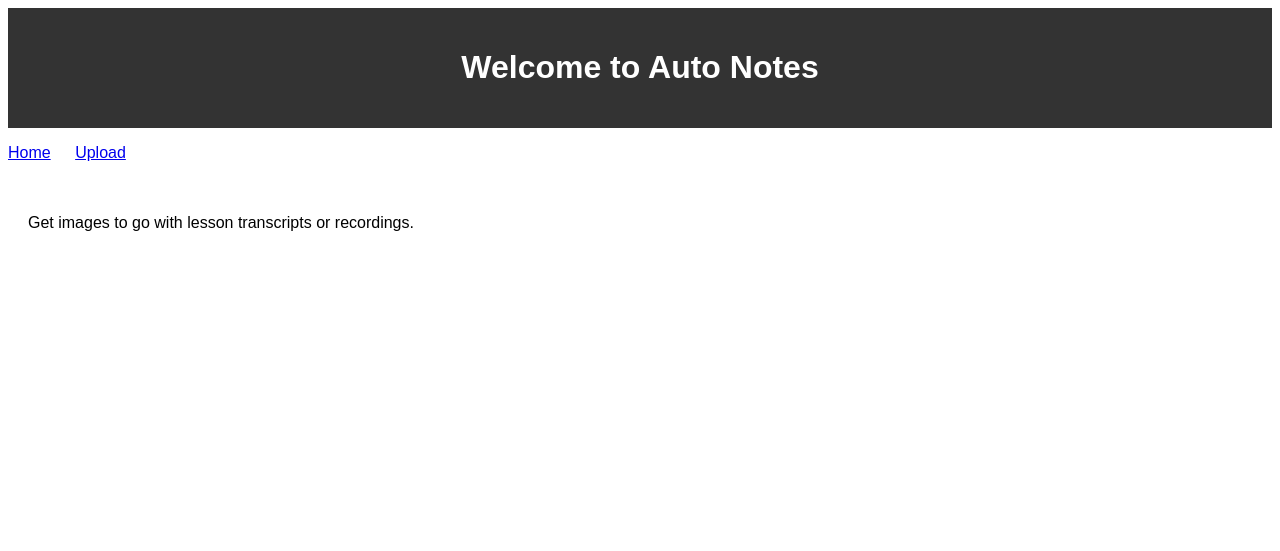
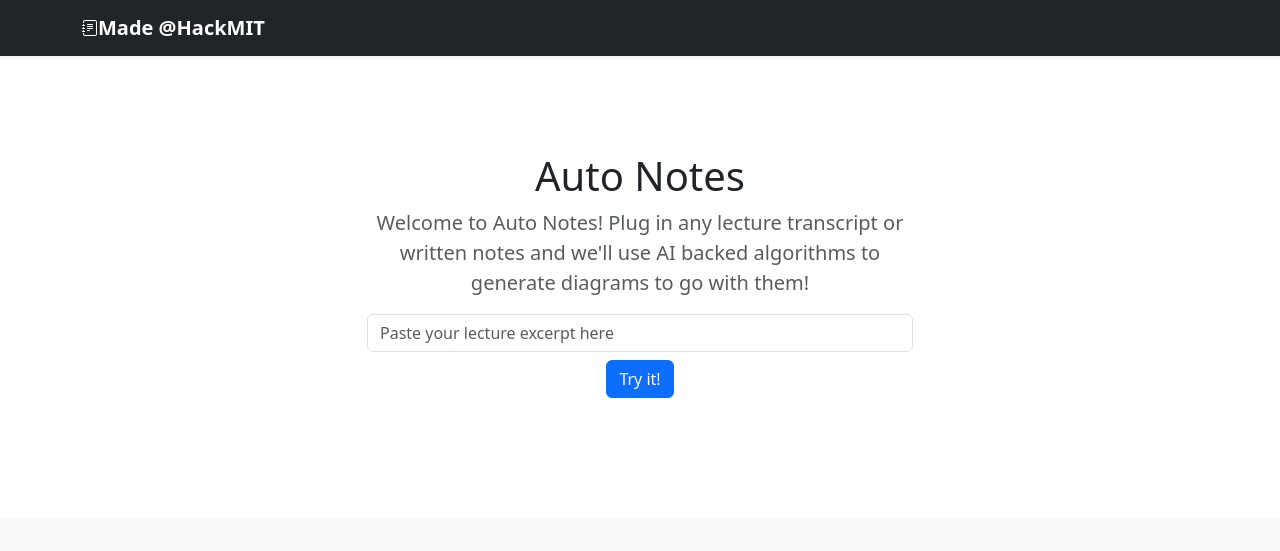
Before and after one commit to TheNarrator42/MIT2023, a Flask app: page / in a window 1280 px wide. Shown: the top 551 px of the page. Before the commit the page ends 231 px from the top, so only its background shows below. Run offline with Flask 3, Linux system fonts and the light colour scheme.

Commit message:
Cleaned up and migrated UI to Bootstrap

```diff
--- a/main.py
+++ b/ExGenerateImg.py
@@ -1,6 +1,6 @@
 import os
 
-userPrompt = 'red firetruck'
+userPrompt = 'Confucious the Philosopher'
 
 input = "\'" + userPrompt + "\'"
 
--- a/static/styles.css
+++ /dev/null
@@ -1,25 +0,0 @@
-/* styles.css */
-body {
-    font-family: Arial, sans-serif;
-}
-
-header {
-    background-color: #333;
-    color: white;
-    text-align: center;
-    padding: 20px;
-}
-
-nav ul {
-    list-style-type: none;
-    padding: 0;
-}
-
-nav ul li {
-    display: inline;
-    margin-right: 20px;
-}
-
-main {
-    padding: 20px;
-}
--- a/templates/index.html
+++ b/templates/index.html
@@ -2,20 +2,97 @@
 <html>
 <head>
     <title>Auto Notes</title>
-    <link rel="stylesheet" type="text/css" href="{{ url_for('static', filename='styles.css') }}">
+    <link href="https://cdn.jsdelivr.net/npm/bootstrap@5.3.2/dist/css/bootstrap.min.css" rel="stylesheet" integrity="sha384-T3c6CoIi6uLrA9TneNEoa7RxnatzjcDSCmG1MXxSR1GAsXEV/Dwwykc2MPK8M2HN" crossorigin="anonymous">
 </head>
 <body>
-    <header>
-        <h1>Welcome to Auto Notes</h1>
-    </header>
-    <nav>
-        <ul>
-            <li><a href="/">Home</a></li>
-            <li><a href="/upload">Upload</a></li>
-        </ul>
-    </nav>
+    <header data-bs-theme="dark">
+        <div class="navbar navbar-dark bg-dark shadow-sm">
+          <div class="container">
+            <a href="#" class="navbar-brand d-flex align-items-center">
+              <svg xmlns="http://www.w3.org/2000/svg" width="16" height="16" fill="currentColor" class="bi bi-journal-text" viewBox="0 0 16 16">
+                <path d="M5 10.5a.5.5 0 0 1 .5-.5h2a.5.5 0 0 1 0 1h-2a.5.5 0 0 1-.5-.5zm0-2a.5.5 0 0 1 .5-.5h5a.5.5 0 0 1 0 1h-5a.5.5 0 0 1-.5-.5zm0-2a.5.5 0 0 1 .5-.5h5a.5.5 0 0 1 0 1h-5a.5.5 0 0 1-.5-.5zm0-2a.5.5 0 0 1 .5-.5h5a.5.5 0 0 1 0 1h-5a.5.5 0 0 1-.5-.5z"/>
+                <path d="M3 0h10a2 2 0 0 1 2 2v12a2 2 0 0 1-2 2H3a2 2 0 0 1-2-2v-1h1v1a1 1 0 0 0 1 1h10a1 1 0 0 0 1-1V2a1 1 0 0 0-1-1H3a1 1 0 0 0-1 1v1H1V2a2 2 0 0 1 2-2z"/>
+                <path d="M1 5v-.5a.5.5 0 0 1 1 0V5h.5a.5.5 0 0 1 0 1h-2a.5.5 0 0 1 0-1H1zm0 3v-.5a.5.5 0 0 1 1 0V8h.5a.5.5 0 0 1 0 1h-2a.5.5 0 0 1 0-1H1zm0 3v-.5a.5.5 0 0 1 1 0v.5h.5a.5.5 0 0 1 0 1h-2a.5.5 0 0 1 0-1H1z"/>
+              </svg>
+              <strong>Made @HackMIT</strong>
+            </a>
+          </div>
+        </div>
+      </header>
     <main>
-        <p>Get images to go with lesson transcripts or recordings.</p>
-    </main>
+        <section class="py-5 text-center container">
+          <div class="row py-lg-5">
+            <div class="col-lg-6 col-md-8 mx-auto">
+              <h1 class="fw-light">Auto Notes</h1>
+              <p class="lead text-body-secondary">Welcome to Auto Notes! Plug in any lecture transcript or written notes and we'll use AI backed algorithms to generate diagrams to go with them!</p>
+              <p>
+                <input type="email" class="form-control" id="email" placeholder="Paste your lecture excerpt here">
+                <a href="#" class="btn btn-primary my-2">Try it!</a>
+              </p>
+            </div>
+          </div>
+        </section>
+
+        <div class="album py-5 bg-body-tertiary">
+          <div class="container">
+
+            <div class="row row-cols-1 row-cols-sm-2 row-cols-md-3 g-3">
+
+                <div class="col">
+                <div class="card shadow-sm">
+                  <img src="DemoImages/Zeus.png" alt="AI generate Zeus God img" width="100%" height="225">
+                  <div class="card-body">
+                    <p class="card-text">Example 1: Zeus, King of the Gods in Greek mythology.</p>
+                    <div class="d-flex justify-content-between align-items-center">
+                      <small class="text-body-secondary">Prompt (keyword(s)): Greek God Zeus</small>
+                    </div>
+                  </div>
+                </div>
+              </div>
+
+              <div class="col">
+                <div class="card shadow-sm">
+                  <img src="https://uploads-ssl.webflow.com/60abcbf13c9af64a88390582/6230f5f37b84136a6985b3df_899889.jpg" alt="AI generate Pythagorean Theorem img" width="100%" height="225">
+                  <div class="card-body">
+                    <p class="card-text">Your Example Here!</p>
+                    <div class="d-flex justify-content-between align-items-center">
+                      <small class="text-body-secondary">Prompt: (Generated from keywords extracted from your notes, using a separate LLM from Amazon)</small>
+                    </div>
+                  </div>
+                </div>
+              </div>
+
+              <div class="col">
+                <div class="card shadow-sm">
+                  <img src="DemoImages/Confucious.png" alt="AI generate Pythagorean Theorem img" width="100%" height="225">
+                  <div class="card-body">
+                    <p class="card-text">Example 2: Confucious the Philosopher. A look at Eastern Philosophy.</p>
+                    <div class="d-flex justify-content-between align-items-center">
+                      <small class="text-body-secondary">Prompt (keyword(s)): Confucious the Philosopher</small>
+                    </div>
+                  </div>
+                </div>
+              </div>
+
+            </div>
+        </div>
+
+        <div class="container">
+            <footer class="d-flex flex-wrap justify-content-between align-items-center py-3 my-4 border-top">
+              <div class="col-md-4 d-flex align-items-center">
+                <a href="/" class="mb-3 me-2 mb-md-0 text-body-secondary text-decoration-none lh-1">
+                  <svg class="bi" width="30" height="24"><use xlink:href="#bootstrap"></use></svg>
+                </a>
+                <span class="mb-3 mb-md-0 text-body-secondary">© D&A Devs 2023</span>
+              </div>
+
+              <ul class="nav col-md-4 justify-content-end list-unstyled d-flex">
+                <li class="ms-3"><a class="text-body-secondary" href="#"><svg class="bi" width="24" height="24"><use xlink:href="#twitter"></use></svg></a></li>
+                <li class="ms-3"><a class="text-body-secondary" href="#"><svg class="bi" width="24" height="24"><use xlink:href="#instagram"></use></svg></a></li>
+                <li class="ms-3"><a class="text-body-secondary" href="#"><svg class="bi" width="24" height="24"><use xlink:href="#facebook"></use></svg></a></li>
+              </ul>
+            </footer>
+        </div>
+      </main>
 </body>
 </html>
```
Also changed, not shown: annotate-svgrepo-com.svg (added), static/images/output_0_0.png (deleted), templates/DemoImages/Confucious.png (added), templates/DemoImages/Zeus.png (added), 1 other file.
